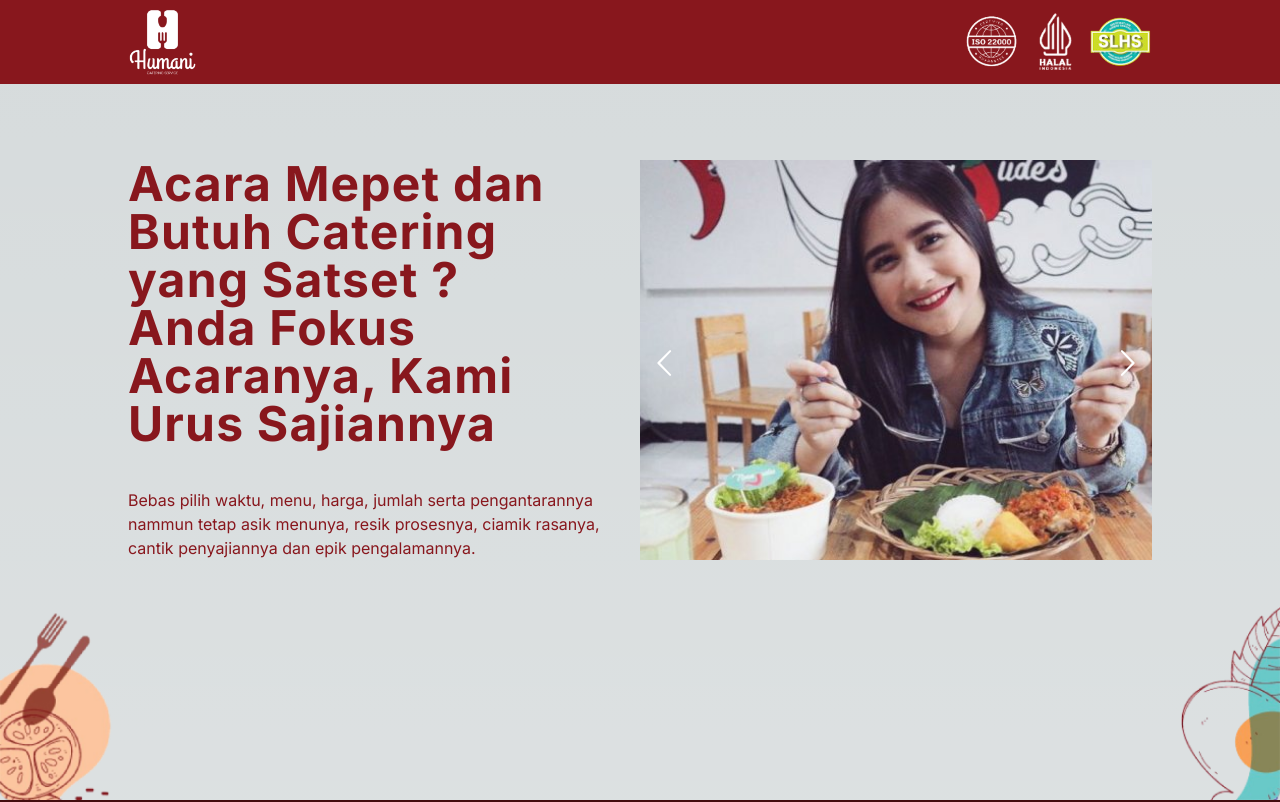
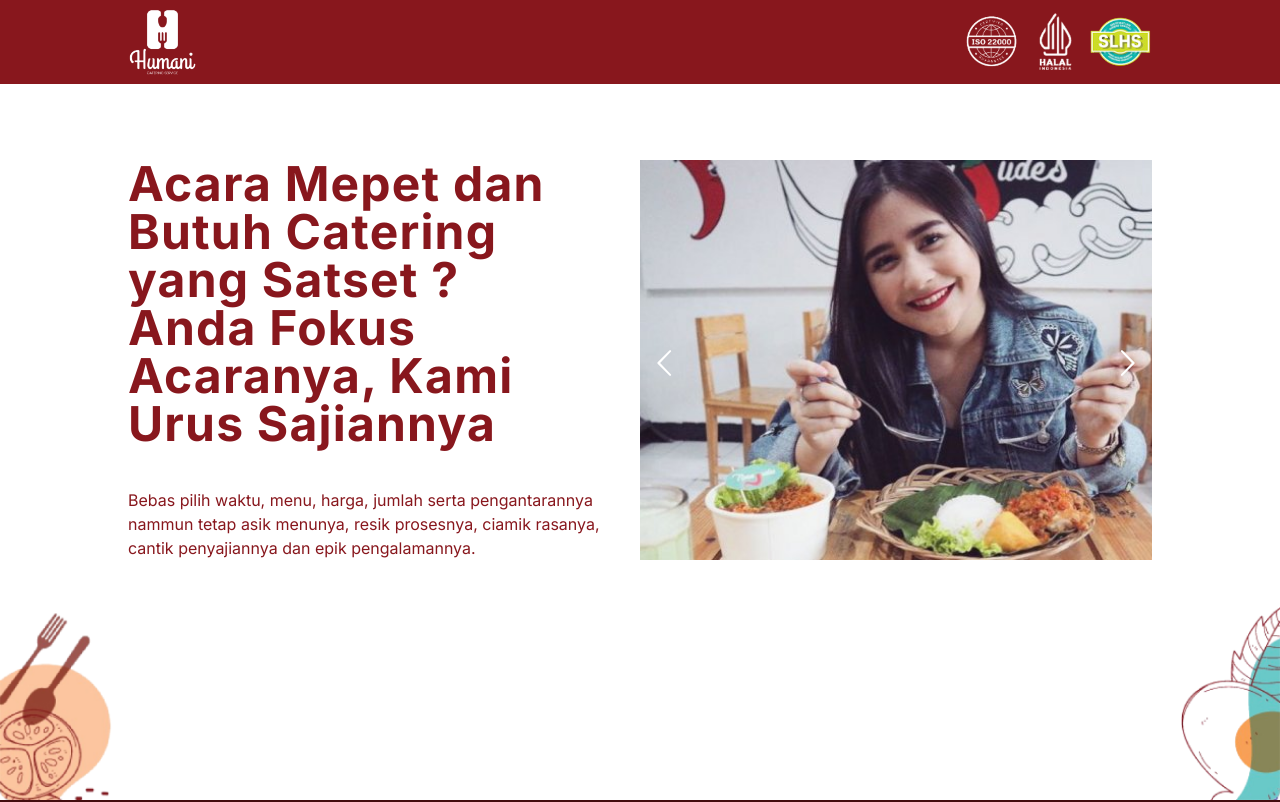
Before and after one commit to Rumah-web/humani, a Next.js app: page / in a window 1280 px wide. Shown: the top 802 px of the page. Built offline with nearby package versions, Linux system fonts and the light colour scheme.

Commit message:
bg fixed

```diff
--- a/app/page.tsx
+++ b/app/page.tsx
@@ -4,6 +4,7 @@ import Image from 'next/image'
 import Carosel from './components/slider/carosel'
 import Link from 'next/link';
 import Slickslider from './components/slider/slickslider';
+import { LazyLoadImage } from 'react-lazy-load-image-component';
 
 export default function Home() {
   const testimoni = [
@@ -58,7 +59,7 @@ export default function Home() {
 
   return (
     <main className="flex min-h-screen relative flex-col items-center justify-between">
-      <section id="wellcome" className='relative w-full h-screen flex flex-col'>
+      <section id="wellcome" className='relative w-full h-screen flex flex-col bg-white'>
         <div className='absolute bottom-0 left-0 bg-contain w-28 h-full bg-no-repeat bg-left-bottom md:flex hidden' style={{
               backgroundImage: `url(/bg/bg-top-left.png)`,
             }}></div>
@@ -141,7 +142,7 @@ export default function Home() {
             }}></div>
         <div className='flex w-full'>
           <div className="bg-black opacity-50 absolute w-full h-full"></div>
-          <div className='flex w-full justify-center bg-no-repeat bg-cover' style={{
+          <div className='flex w-full justify-center bg-no-repeat bg-cover bg-fixed' style={{
               backgroundImage: `url(/bg/bg-menu-service.jpg)`,
             }}>
             <div className='flex max-w-5xl w-full flex-col'>
--- a/package.json
+++ b/package.json
@@ -9,12 +9,14 @@
     "lint": "next lint"
   },
   "dependencies": {
+    "@types/react-lazy-load-image-component": "^1.6.3",
     "@types/react-slick": "^0.23.13",
     "framer-motion": "^10.16.16",
     "install": "^0.13.0",
     "next": "14.0.4",
     "react": "^18",
     "react-dom": "^18",
+    "react-lazy-load-image-component": "^1.6.0",
     "react-slick": "^0.29.0",
     "slick-carousel": "^1.8.1"
   },
```
Also changed, not shown: app/globals.css (line endings or trailing spaces), public/bg/placeholder.png (added), 1 other file (tests, documents, lock files or other folders).
